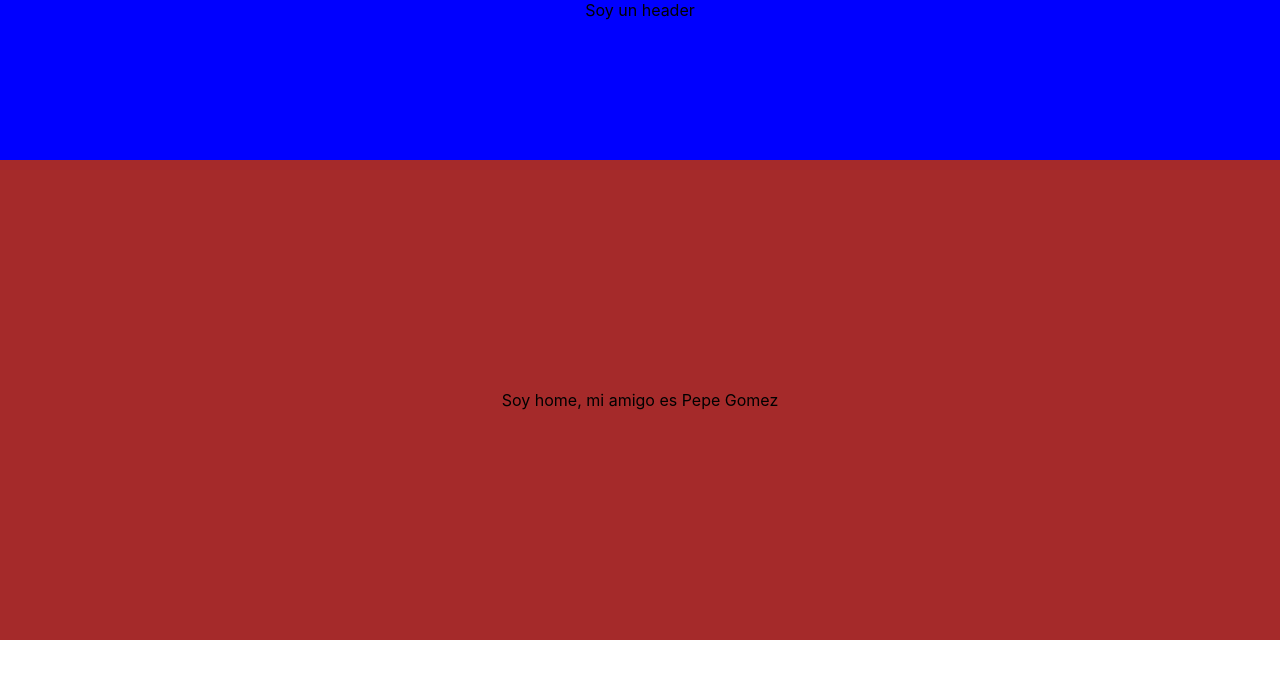
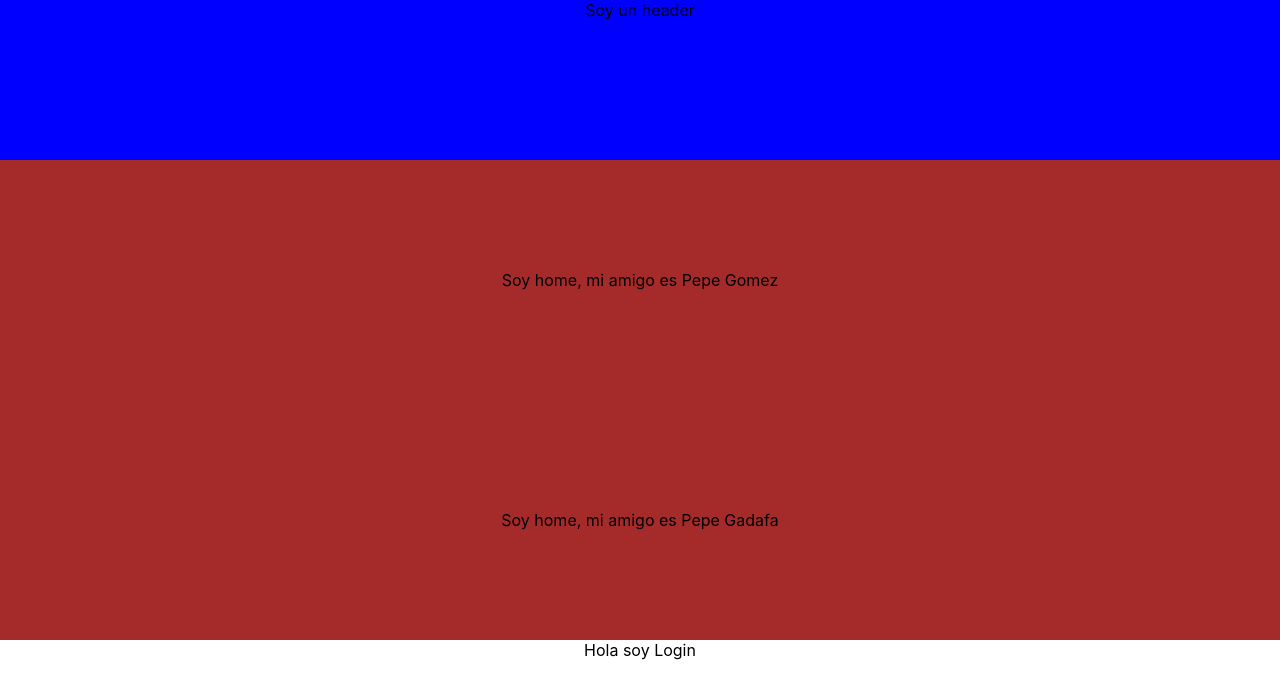
Before and after one commit to gmluqa/fsd-07-11-2022, a React (Create React App) app in the folder videoclub/: page / in a window 1280 px wide. Shown: the top 698 px of the page. Built offline with nearby package versions, Linux system fonts and the light colour scheme.

Commit message:
created dynamic component

```diff
--- a/videoclub/src/App.js
+++ b/videoclub/src/App.js
@@ -2,12 +2,15 @@
 import './App.css';
 import Header from './components/Header/Headers';
 import Home from './containters/Home/Home';
+import Login from './containters/Login/Login';
 
-function App(props) {
+function App() {
   return (
     <div className="App">
       <Header />
       <Home nombre={"Pepe"} apellido={"Gomez"} />
+      <Home nombre={"Pepe"} apellido={"Gadafa"} />
+      <Login />
     </div>
   );
 }
--- a/videoclub/src/containters/Home/Home.css
+++ b/videoclub/src/containters/Home/Home.css
@@ -1,6 +1,5 @@
 .homeDesign {
-  height: 60vh;
-  width: 100vw;
+  height: 30vh;
 
   display: flex;
   flex-direction: column;
--- /dev/null
+++ b/videoclub/src/containters/Login/Login.jsx
@@ -0,0 +1,14 @@
+import React from "react";
+
+let interruptor = false;
+
+const Login = () => {
+  return (
+    <div>
+      Hola soy Login
+      {interruptor === true && <div>y el interrupr es false</div>}
+    </div>
+  );
+};
+
+export default Login;
```
Also changed, not shown: videoclub/src/containters/Login/Login.css (added), 1 other file (tests, documents, lock files or other folders).
